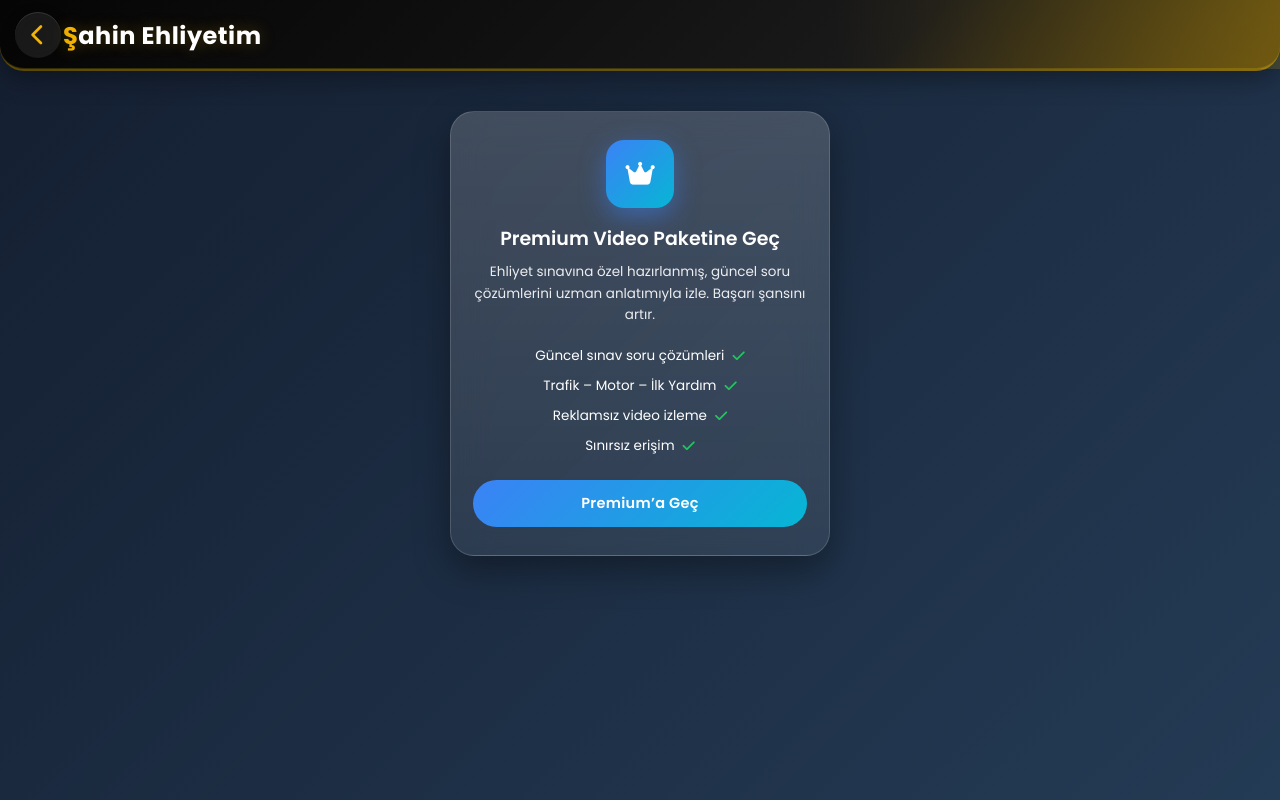
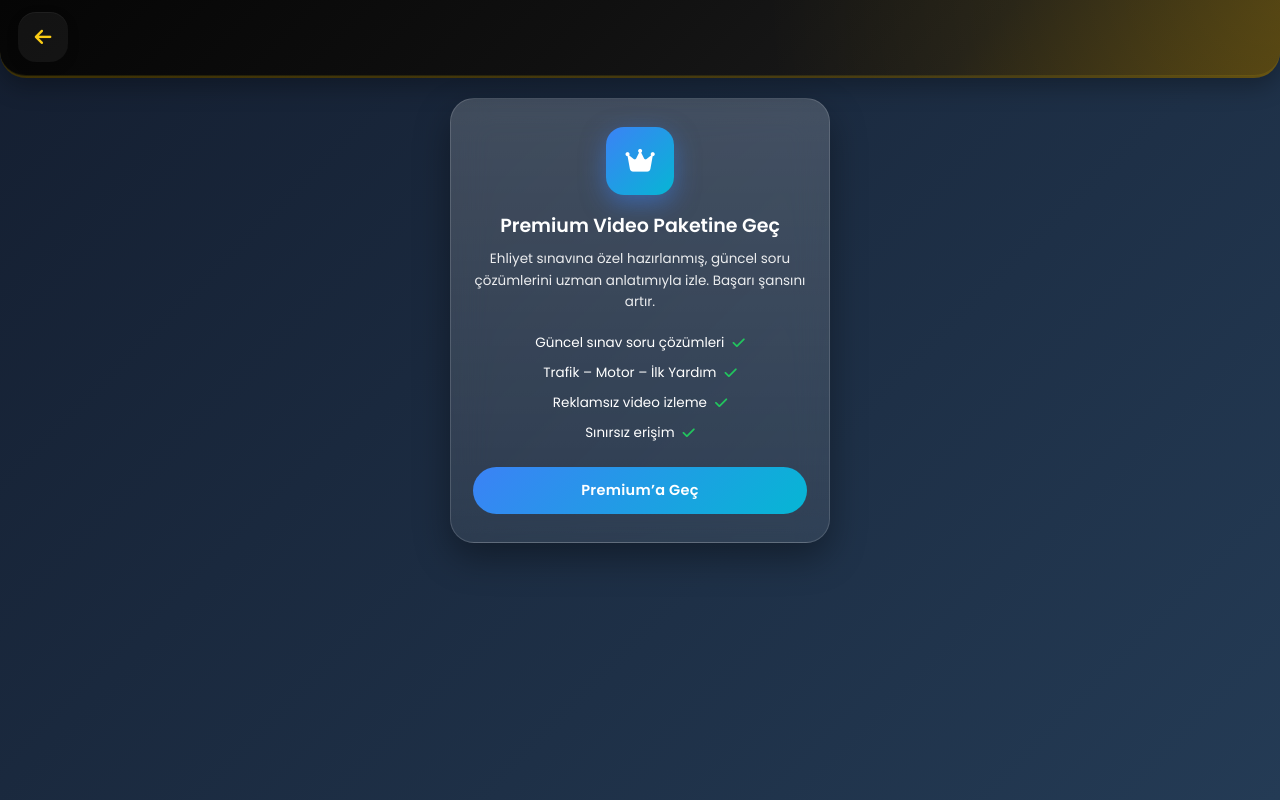
Before and after one commit to hakanS58/sahinehliyet, a plain HTML site: page videocozum.html in a window 1280 px wide. Drawn offline with Linux system fonts and the light colour scheme.

Commit message:
Update videocozum.html

```diff
--- a/videocozum.html
+++ b/videocozum.html
@@ -667,23 +667,108 @@ body.dark .app-header{
   -webkit-touch-callout:none !important;
   -webkit-tap-highlight-color:transparent !important;
 }
+
+/* ŞAHİN HEADER */
+
+.seh-header-wrap{
+
+    position:sticky;
+    top:0;
+    z-index:99999;
+
+    width:100%;
+    height:78px;
+
+    display:flex;
+    align-items:flex-start;
+
+    padding:12px 18px;
+
+    background:linear-gradient(
+        135deg,
+        #050505 0%,
+        #101010 45%,
+        #1a1a1a 75%,
+        #f4b400 220%
+    );
+
+    border-bottom-left-radius:26px;
+    border-bottom-right-radius:26px;
+
+    border-bottom:2px solid rgba(255,200,0,.22);
+
+    box-shadow:
+        0 8px 25px rgba(0,0,0,.30),
+        inset 0 -1px rgba(255,215,0,.10);
+
+    overflow:hidden;
+}
+
+.seh-header-wrap::before{
+
+    content:'';
+
+    position:absolute;
+    inset:0;
+
+    background:radial-gradient(
+        circle at top right,
+        rgba(255,200,0,.15),
+        transparent 40%
+    );
+
+    pointer-events:none;
+}
+
+/* GERİ BUTONU */
+
+.seh-back-button{
+
+    width:50px;
+    height:50px;
+
+    border:none;
+
+    border-radius:18px;
+
+    background:rgba(255,255,255,.05);
+
+    color:#facc15;
+
+    font-size:19px;
+
+    display:flex;
+    align-items:center;
+    justify-content:center;
+
+    cursor:pointer;
+
+    position:relative;
+    z-index:2;
+
+    outline:none;
+
+    -webkit-tap-highlight-color:transparent;
+
+    box-shadow:
+        inset 0 1px rgba(255,255,255,.05),
+        0 4px 12px rgba(0,0,0,.18);
+}
+
+.seh-back-button:active{
+    transform:scale(.96);
+}
 </style>
 </head>
 <body>
 
-<header class="app-header">
+<div class="seh-header-wrap">
 
-  <div class="header-left">
-    <span class="app-title">Şahin Ehliyetim</span>
-  </div>
+    <button class="seh-back-button" onclick="history.back()">
+        <i class="fa-solid fa-arrow-left"></i>
+    </button>
 
-  <div class="header-right">
- <button class="back-btn" onclick="history.back()">
-    <i class="fa-solid fa-chevron-left"></i>
-  </button>
-  </div>
-
-</header>
+</div>
 <div class="container">
 
 
```
